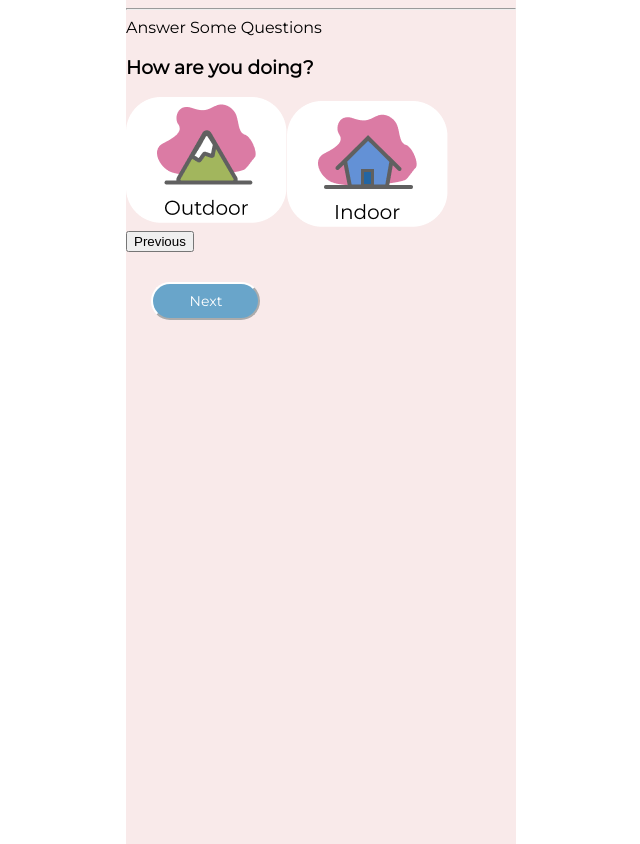
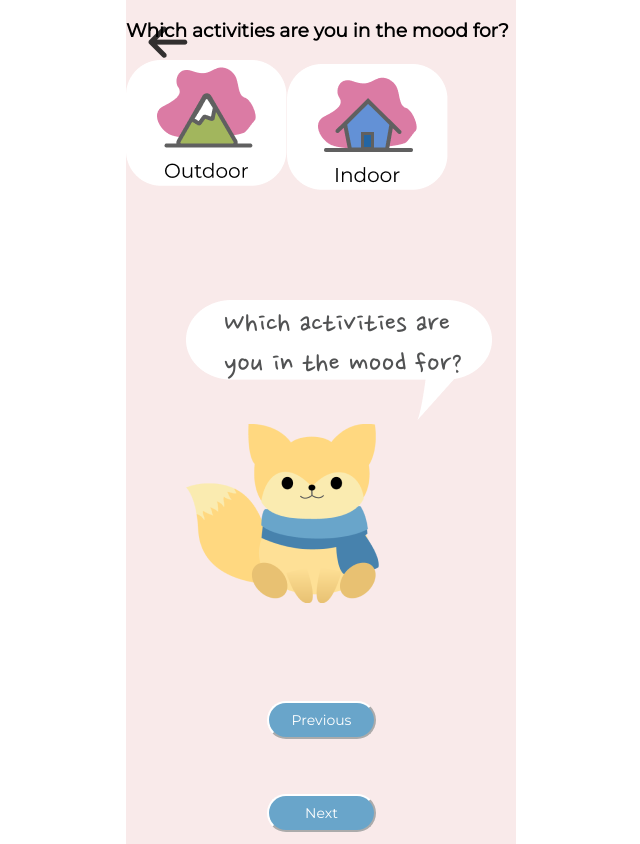
Before and after one commit to kaleytsangbcit/teok_final, a Next.js app in the folder teok/: page /questions in a window 1280 px wide. Shown: the whole page, without its empty margins (319-959 px from the left). Built offline with nearby package versions, Linux system fonts and the light colour scheme.

Commit message:
add style, import comps

```diff
--- a/teok/pages/data/que_content.js
+++ b/teok/pages/data/que_content.js
@@ -4,16 +4,16 @@ export const header = "Answer these questions!";
 
 export const qs = [
     {
-        title:"How are you doing?",
+        title:"  Which activities are you in the mood for?",
         ops:["/outdoor.png", "/indoor.png"]
     },
     {
-        title:"How are you feeling?",
+        title:"How do you currently?",
         ops:["/cold.png", "warm.png"]
     },
     {
-        title:"What are you planning to do?",
-        ops:["/teok_icon2.png", "/teok_icon2.png", "/teok_icon2.png"]
+        title:"What colour do you currently feel like?",
+        ops:["/teok_icon2.png", "/teok_icon2.png", "/teok_icon2.png", "/teok_icon2.png"]
     }
 ]
 
--- a/teok/pages/questions/index.js
+++ b/teok/pages/questions/index.js
@@ -3,9 +3,17 @@ import { qs } from "../data/que_content";
 import Options from "../../comps/questions/options";
 
 import { useRouter } from "next/router";
-// import styles from '../../styles/question.module.css';
+import styles from '../../styles/tips.module.css';
 import styled from 'styled-components';
-import { SmallBtn, SmallBtn2 } from "../../comps/buttons";
+import { LeftArrow } from "../../comps/buttons";
+import { NavBar } from "../../comps/navbar";
+
+const Bubble = styled.div`
+position: relative;
+top:106px;
+left:60px;
+width:300px;
+`
 
 const SmallButton3 = styled.button`
     background:#69A5CA;
@@ -35,26 +43,46 @@ export default function Questions(){
   }
 
   return <div>
-    <hr />
-    Answer Some Questions
+    {/* <hr />
+    Answer Some Questions */}
 
     <Options
       q={qs[qnum].title}
       arr={qs[qnum].ops}
     />
 {/* className="preBtn" */}
+
+<div className={styles.leftarrow}>
+  <LeftArrow></LeftArrow>
+</div>
+{/*
+<div className={styles.nav}>
+  <NavBar></NavBar>
+</div> */}
+
+<Bubble>
+  <img src="/bubble.png" alt="Dialogue bubble" />
+  <text className={styles.bubbleText}>
+  Which activities are you in the mood for?
+  </text>
+  <img id={styles.logo} src="/logo.png" alt="Teok Logo" />
+</Bubble>
+
+<div className={styles.itemList1}>
   {
     Number(qnum) < qs.length - 1 &&
-  <button onClick={
+    <SmallButton3 onClick={
       ()=>r.back({
         pathname:"/questions",
         query:{
           qnum:Number(qnum)+1 > qs.length - 1 ? qs.length-1 : Number(qnum)+1
         }
       })
-  }>Previous</button>
+    }>Previous</SmallButton3>
   }
+</div>
 
+<div className={styles.itemList1}>
   {
     Number(qnum) < qs.length - 1 &&
       <SmallButton3 onClick={
@@ -66,6 +94,7 @@ export default function Questions(){
       })
     }>Next</SmallButton3>
   }
+</div>
 
 {
   Number(qnum) >= qs.length - 1 &&
```
Lines whose indentation alone changed are shown as unchanged.
